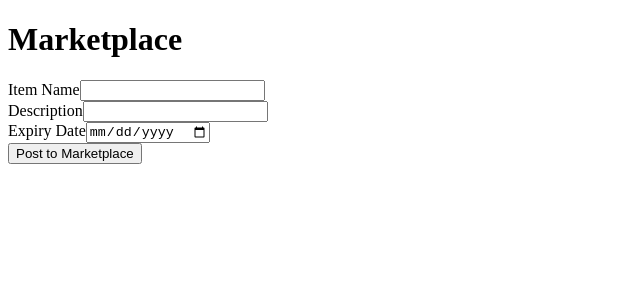
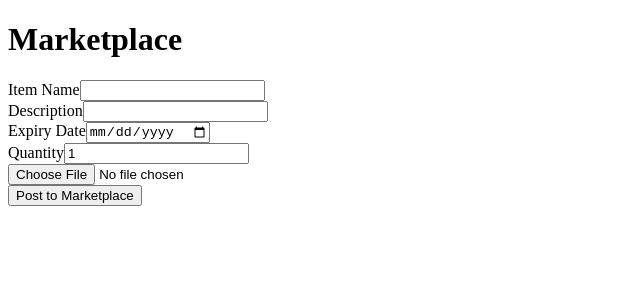
Before and after one commit to plutonaruto/PantryHub, a React (Vite) app in the folder pantryhub-frontend/: page /marketplace in a window 1280 px wide. Shown: the top 300 px of the page, without its empty margins (0-640 px from the left). Built offline with nearby package versions, Linux system fonts and the light colour scheme.

Commit message:
Add optional image upload and preview to marketplace form

```diff
--- a/pantryhub-frontend/src/components/forms/MarketplaceForm.jsx
+++ b/pantryhub-frontend/src/components/forms/MarketplaceForm.jsx
@@ -1,8 +1,9 @@
 import TextInput from '../shared/TextInput';
 
-export default function MarketplaceForm({ formData, onChange, onSubmit }) {
+export default function MarketplaceForm({ formData, onChange, onSubmit, onImageChange, imagePreview}) {
   return (
-    <form onSubmit={onSubmit} className="space-y-3 mb-6">
+    <form onSubmit={onSubmit} className="space-y-4 mb-6 w-full max-w-md">
+      <div>
         <TextInput
         label="Item Name"
         name="name"
@@ -10,19 +11,51 @@ export default function MarketplaceForm({ formData, onChange, onSubmit }) {
         onChange={onChange}
         required
         />
+      </div>
+
+      <div>
         <TextInput
           label="Description"
           name="description"
           value={formData.description}
           onChange={onChange}
         />
+      </div>
+
+      <div>
         <TextInput
           label="Expiry Date"
           name="expiry"
           type="date"
           value={formData.expiry}
           onChange={onChange}
+          required
         />
+      </div>
+
+      <div>
+        <TextInput
+          label="Quantity"
+          name="quantity"
+          type="number"
+          min="1"
+          value={formData.quantity}
+          onChange={onChange}
+          required
+        />
+      </div>
+
+      <div>
+        <input
+          type="file"
+          accept="image/*"
+          onChange={onImageChange}
+        />
+        {imagePreview && (
+          <img src={imagePreview} alt="Preview" className="h-5 w-5 mt-2 rounded object-cover shadow border"/>
+        )}
+      </div>
+
       <button type="submit" className="bg-green-600 text-white px-4 py-2 rounded">
         Post to Marketplace
       </button>
```
Lines whose indentation alone changed are shown as unchanged.
